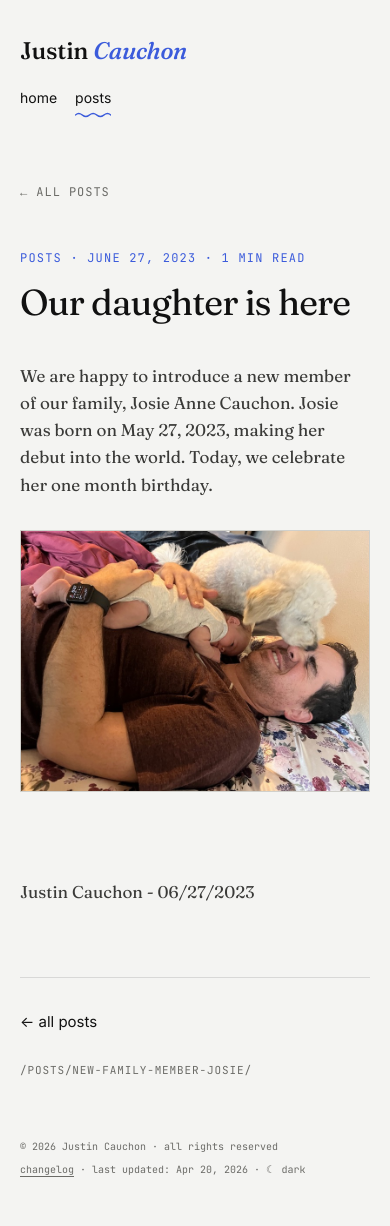
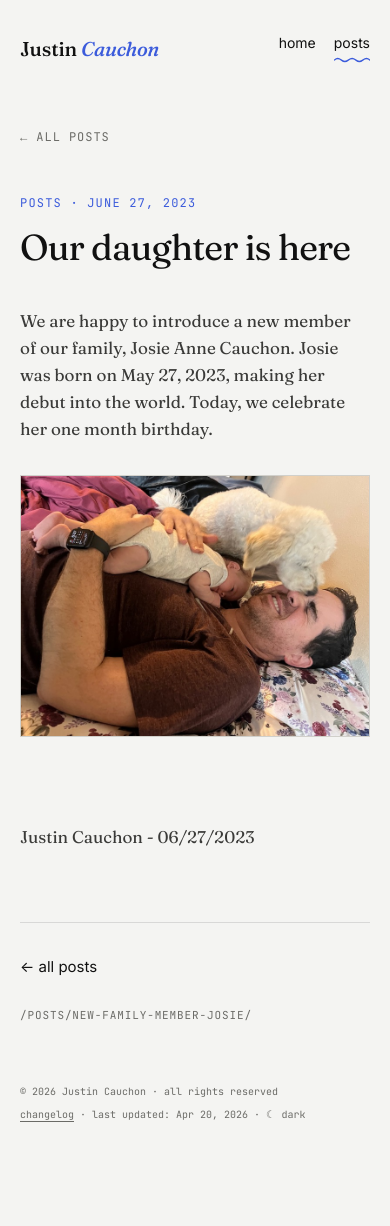
Before and after one commit to Cauchon/cauchon.github.io, a Jekyll site: the page built from _posts/2023-06-27-new-family-member-josie.markdown, in a window 390 px wide. Built offline with Jekyll 4.4.1, drawn with Linux system fonts in a browser that asks for light colours; after the commit the page ends 1171 px from its top, so only the background shows below that.

Commit message:
Fix mobile posts nav and remove post read time (#40)

```diff
--- a/_layouts/post.html
+++ b/_layouts/post.html
@@ -4,8 +4,6 @@ layout: home
 <main class="page post-page">
   {% include nav.html current="posts" %}
 
-  {% assign words = content | number_of_words %}
-  {% assign read_time = words | divided_by: 200 | plus: 1 %}
   {% assign kicker = page.kicker | default: "Posts" %}
 
   <article class="post">
@@ -13,7 +11,7 @@ layout: home
 
     <header class="post-head">
       <div class="post-meta">
-        {{ kicker }} · {{ page.date | date: "%B %-d, %Y" }} · {{ read_time }} min read
+        {{ kicker }} · {{ page.date | date: "%B %-d, %Y" }}
       </div>
       <h1 class="post-title serif">{{ page.title }}</h1>
     </header>
--- a/css/home.css
+++ b/css/home.css
@@ -641,7 +641,9 @@ a {
   .writing-lede { font-size: 20px; }
 }
 @media (max-width: 700px) {
-  .writing-header { flex-direction: column; align-items: flex-start; gap: 18px; margin-bottom: 48px; }
+  .writing-header { flex-direction: row; align-items: center; gap: 16px; margin-bottom: 48px; }
+  .writing-header .site-nav { margin-left: auto; flex-shrink: 0; }
+  .writing-header .site-logo { font-size: 20px; }
   .writing-title { font-size: 56px; }
   .writing-lede { font-size: 17px; }
   .writing-row { grid-template-columns: 1fr 24px; gap: 12px; padding: 18px 0; }
```
